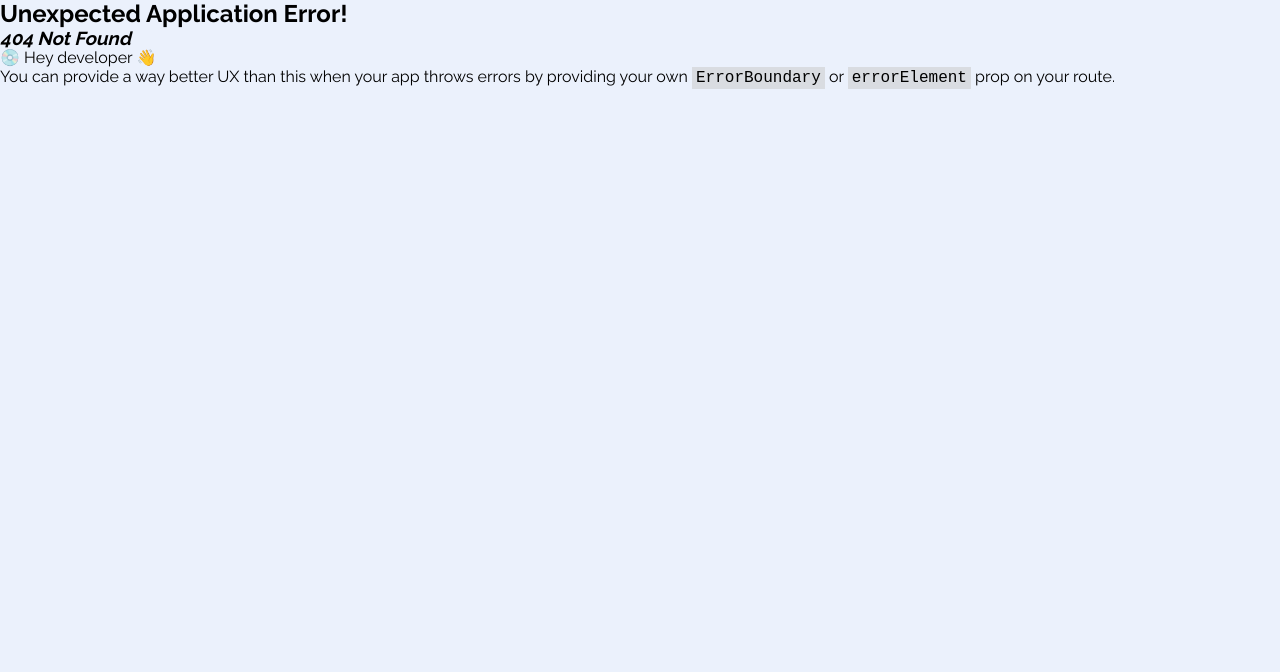
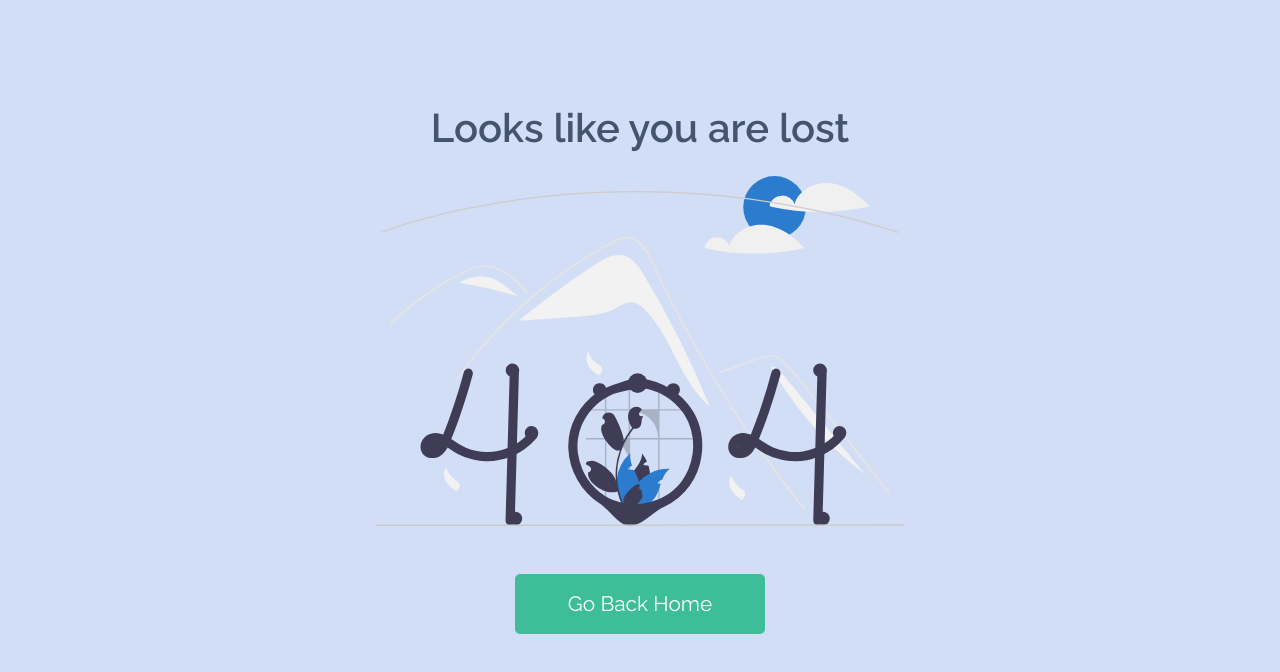
Before and after one commit to beedyboy/react-checkout, a React (Create React App) app: page /checkout in a window 1280 px wide. Before the commit this address had no page. Shown: the top 672 px of the page. Built offline with nearby package versions, Linux system fonts and the light colour scheme; the HTML template or start-up script is replaced by a standard one.

Commit message:
chore: frontend clean up

```diff
--- a/src/App.tsx
+++ b/src/App.tsx
@@ -6,11 +6,13 @@ import {
 } from 'react-router-dom';
 
 import Checkout from './pages/Checkout';
+import NotFound from './components/NotFound';
 
 const router = createBrowserRouter(
   createRoutesFromElements(
     <>
       <Route path="/" element={<Checkout />} />
+      <Route path="*" element={<NotFound />} />
     </>
   )
 );
--- /dev/null
+++ b/src/components/NotFound/NotFound.scss
@@ -0,0 +1,33 @@
+@import '../../styles/mixins';
+@import '../../styles/variables';
+
+.not-found {
+    @include display(column, unset, center);
+
+    background: $pri-color-5;
+    min-height: 100vh;
+    padding-top: 7rem;
+
+    img {
+      height: 350px;
+    }
+
+    h3 {
+      @include font-stack(40px, 600, 32px);
+
+      color: $dark;
+      margin-bottom: 2rem;
+    }
+
+    a {
+      @include font-stack(1.3rem, 400, 24px);
+      @include display(row, center, center);
+
+      background: $acc-color-2;
+      width: 250px;
+      height: 60px;
+      border-radius: 5px;
+      color: #fff;
+      margin-top: 3rem;
+    }
+  }
--- /dev/null
+++ b/src/components/NotFound/index.tsx
@@ -0,0 +1,15 @@
+import { Link } from "react-router-dom";
+
+import './NotFound.scss'
+
+const NotFound = () => {
+    return (
+        <div className="not-found">
+             <h3>Looks like you are lost</h3>
+             <img src="/404.svg" alt="not found"/>
+             <Link to="/">Go Back Home</Link>
+        </div>
+     );
+}
+
+export default NotFound;
--- a/src/components/Order/OrderSummary.scss
+++ b/src/components/Order/OrderSummary.scss
@@ -8,6 +8,7 @@
   padding: 10px;
   margin-left: 0;
   transition: all 0.5s ease-out;
+  max-width: 500px;
 
   &.show {
     margin-left: 460px;
--- a/src/components/Order/OrderSummary.tsx
+++ b/src/components/Order/OrderSummary.tsx
@@ -1,29 +1,22 @@
 import React, { useState, useMemo } from 'react';
 import { FaCartPlus } from 'react-icons/fa';
-import { shallow } from 'zustand/shallow';
 
 import './OrderSummary.scss';
 import { GrClose } from 'react-icons/gr';
-import useProductStore from '../../utils/store';
+import { ProductListTypes } from '../../utils/types';
 
-const OrderSummary = () => {
+const OrderSummary = ({
+  addProductToCart,
+  removeProductFromCart,
+  cart,
+}: ProductListTypes) => {
   const [showOrder, setShowOrder] = useState(true);
-  const { addToCart, removeFromCart } = useProductStore(
-    (state) => ({
-      addToCart: state.addToCart,
-      removeFromCart: state.removeFromCart,
-    }),
-    shallow
+
+  const subTotal = useMemo(
+    () =>
+      cart.reduce((acc, cur) => cur.cartQty * cur.price + acc, 0).toFixed(2),
+    [cart]
   );
-  const cart = useProductStore((state) => state.cart);
-
-  const calcSubTotal = () => {
-    return cart
-      .reduce((acc, cur) => cur.cartQty * cur.price + acc, 0)
-      .toFixed(2);
-  };
-
-  const subTotal = useMemo(() => calcSubTotal(), [cart]);
   const discount = Number(subTotal) > 1000 ? Number(subTotal) * 0.1 : 0;
 
   return (
@@ -56,10 +49,10 @@ const OrderSummary = () => {
                 <td>{item.name}</td>
                 <td>${item.price}</td>
                 <td className="btn-cell">
-                  <button onClick={() => removeFromCart(item)}>-</button>
+                  <button onClick={() => removeProductFromCart(item)}>-</button>
                   <span>{item.cartQty}</span>
                   <button
-                    onClick={() => addToCart(item)}
+                    onClick={() => addProductToCart(item)}
                     disabled={item.cartQty === item.quantity}
                   >
                     +
--- a/src/components/Product/ProductItem.tsx
+++ b/src/components/Product/ProductItem.tsx
@@ -1,7 +1,12 @@
 import { useMemo } from 'react'
+import { ProductListTypes, ProductState } from '../../utils/types';
 
-const Product = ({ product, addProductToCart, removeProductFromCart, cart }: any) => {
-  const cartItem = useMemo(() => cart.find((item: any) => item.id === product.id), [cart]);
+type ProductItemType = {
+  product: ProductState;
+} & ProductListTypes;
+
+const Product = ({ product, addProductToCart, removeProductFromCart, cart }: ProductItemType) => {
+  const cartItem = useMemo(() => cart.find((item: any) => item.id === product.id), [cart, product.id]);
   product.cartQty = cartItem ? cartItem.cartQty : 0;
 
   return (
--- a/src/components/Product/ProductList.tsx
+++ b/src/components/Product/ProductList.tsx
@@ -1,12 +1,12 @@
 import Product from './ProductItem';
-import Img from '../../assets/images/health.jpg';
+import { ProductListTypes } from '../../utils/types';
 
 const ProductList = ({
   products,
   addProductToCart,
   removeProductFromCart,
   cart
-}: any) => {
+}: ProductListTypes) => {
   return (
     <section className="product-list">
       <h2>Order Products</h2>
@@ -15,7 +15,7 @@ const ProductList = ({
           <div
             key={product.id}
             className="card"
-            style={{ backgroundImage: `url(${Img})` }}
+            style={{ backgroundImage: `url('/health.jpg')` }}
           >
             <Product
               product={product}
--- a/src/pages/Checkout.tsx
+++ b/src/pages/Checkout.tsx
@@ -7,7 +7,6 @@ import { shallow } from 'zustand/shallow';
 import '../components/Product/Product.scss';
 import OrderSummary from '../components/Order/OrderSummary';
 import useProductStore from '../utils/store';
-import { ProductState } from '../utils/types';
 import LoadingIcon from '../components/LoadingIcon/LoadingIcon';
 
 const Checkout = () => {
@@ -24,10 +23,7 @@ const Checkout = () => {
   useEffect(() => {
     async function fetchData() {
       const data: any = await getProducts();
-      setTimeout(() => {
         setProducts(data);
-
-      }, 3000)
     }
     fetchData();
   }, []);
@@ -45,7 +41,11 @@ const Checkout = () => {
             cart={cart}
           />
         )}
-        <OrderSummary />
+        <OrderSummary
+          addProductToCart={addToCart}
+          removeProductFromCart={removeFromCart}
+          cart={cart}
+        />
       </main>
     </Layout>
   );
```
Also changed, not shown: src/utils/types.ts (+9 -2 lines), public/404.svg (added), public/health.jpg (renamed from src/assets/images/health.jpg).
